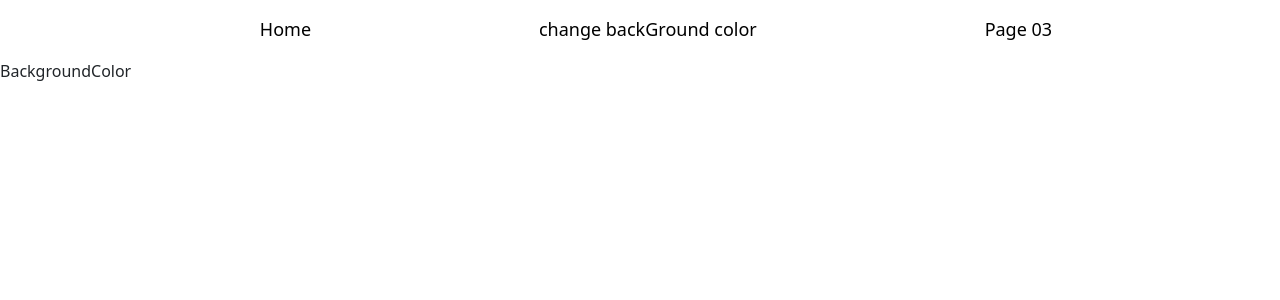
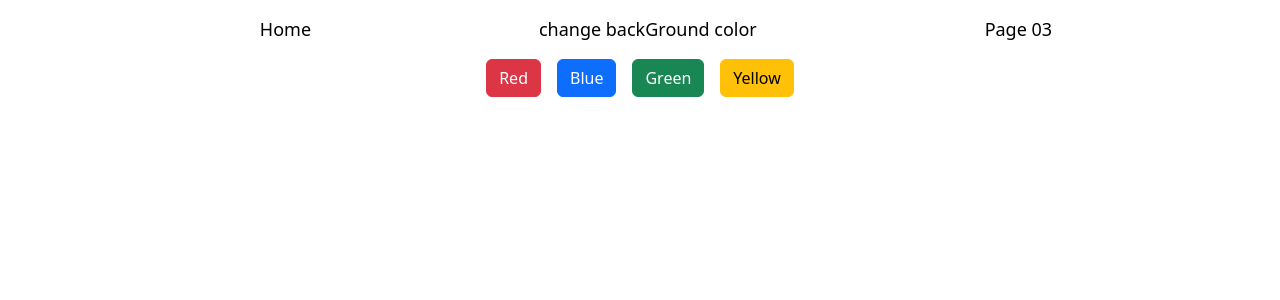
Before and after one commit to sonujustin2022/first-react-app, a React (Vite) app: page /BackGround in a window 1280 px wide. Shown: the top 300 px of the page. Built offline with nearby package versions, Linux system fonts and the light colour scheme; a web font is replaced by a local one.

Commit message:
backGround color finshed

```diff
--- a/src/BackgroundColor.jsx
+++ b/src/BackgroundColor.jsx
@@ -1,8 +1,24 @@
-import React from 'react'
+import React, { useState } from 'react'
 
 const BackgroundColor = () => {
+
+    const [color,setColor] = useState('white')
+
   return (
-    <div>BackgroundColor</div>
+    <div  style={{height:"100vh", backgroundColor:color}} className='d-flex justify-content-center  gap-3'>
+        <div>
+            <button onClick={()=>setColor('red')} className='btn btn-danger'>Red</button>
+        </div>
+        <div>
+            <button onClick={()=>setColor('blue')} className='btn btn-primary'>Blue</button>
+        </div>
+        <div>
+            <button  onClick={()=>setColor('green')}className='btn btn-success'>Green</button>
+        </div>
+        <div>
+            <button onClick={()=>setColor("yellow")} className='btn btn-warning'>Yellow</button>
+        </div>
+    </div>
   )
 }
 
```
